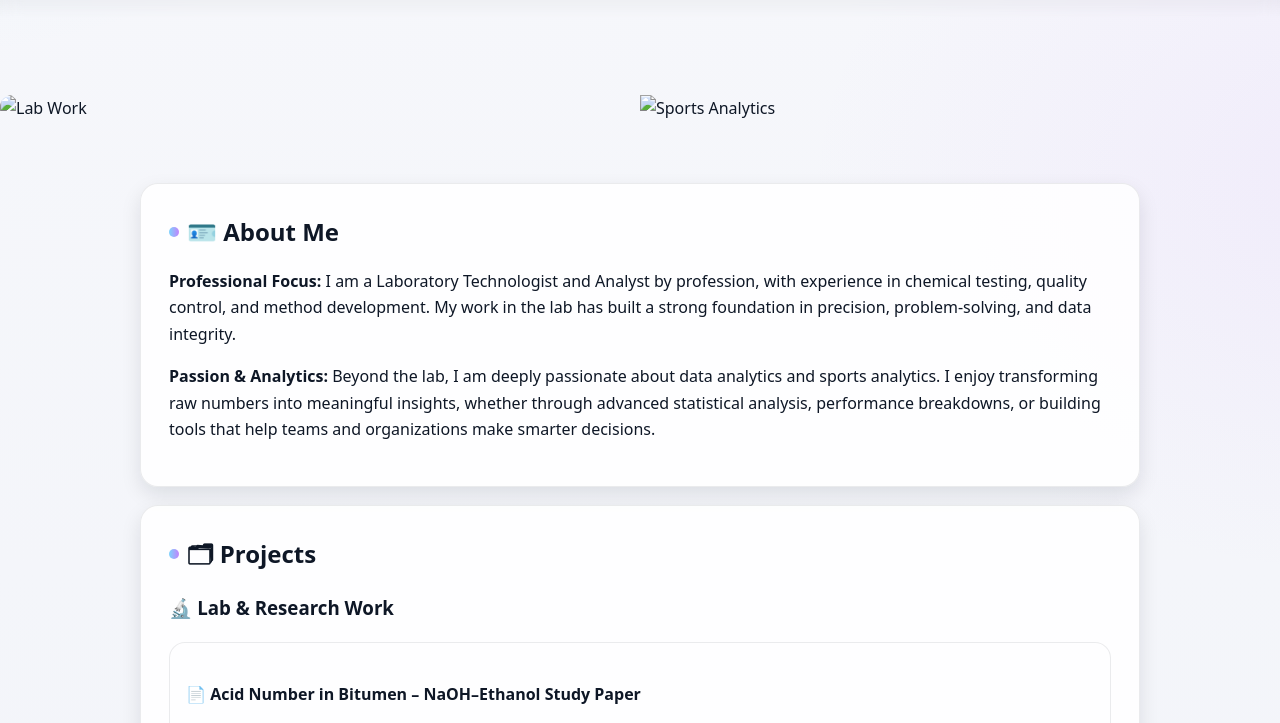
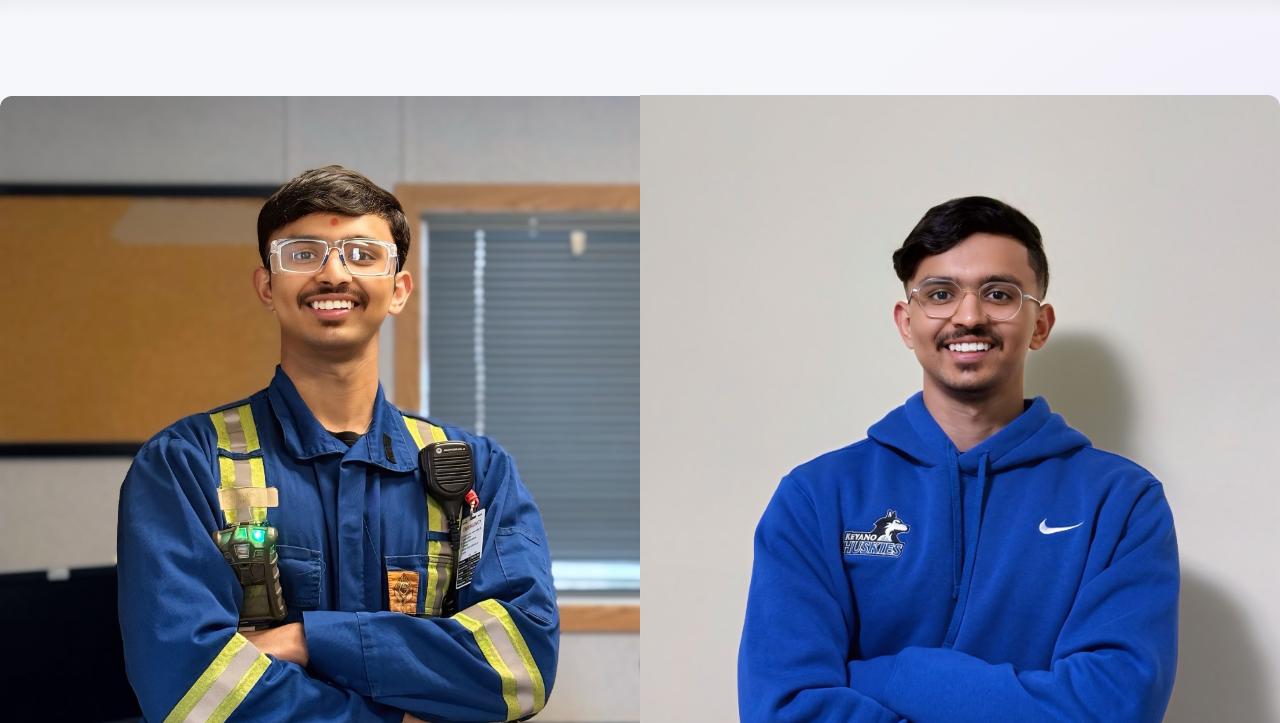
Before and after one commit to vivekpatel25/vivekpatel25.github.io, a plain HTML site: page index.html in a window 1280 px wide. Shown: the part 77-800 px from the top of the page. Drawn offline with Linux system fonts and the light colour scheme.

Commit message:
Update index.html

```diff
--- a/index.html
+++ b/index.html
@@ -30,8 +30,8 @@
   <!-- Hero -->
   <header id="top" class="hero">
     <div class="hero-image">
-  <img src="assets/IMG_3269.jpg" alt="Lab Work" class="half left">
-  <img src="assets/IMG_3268.jpg" alt="Sports Analytics" class="half right">
+  <img src="assets/IMG_3269.jpeg" alt="Lab Work" class="half left">
+  <img src="assets/IMG_3268.jpeg" alt="Sports Analytics" class="half right">
 </div>
 
   </header>
```
